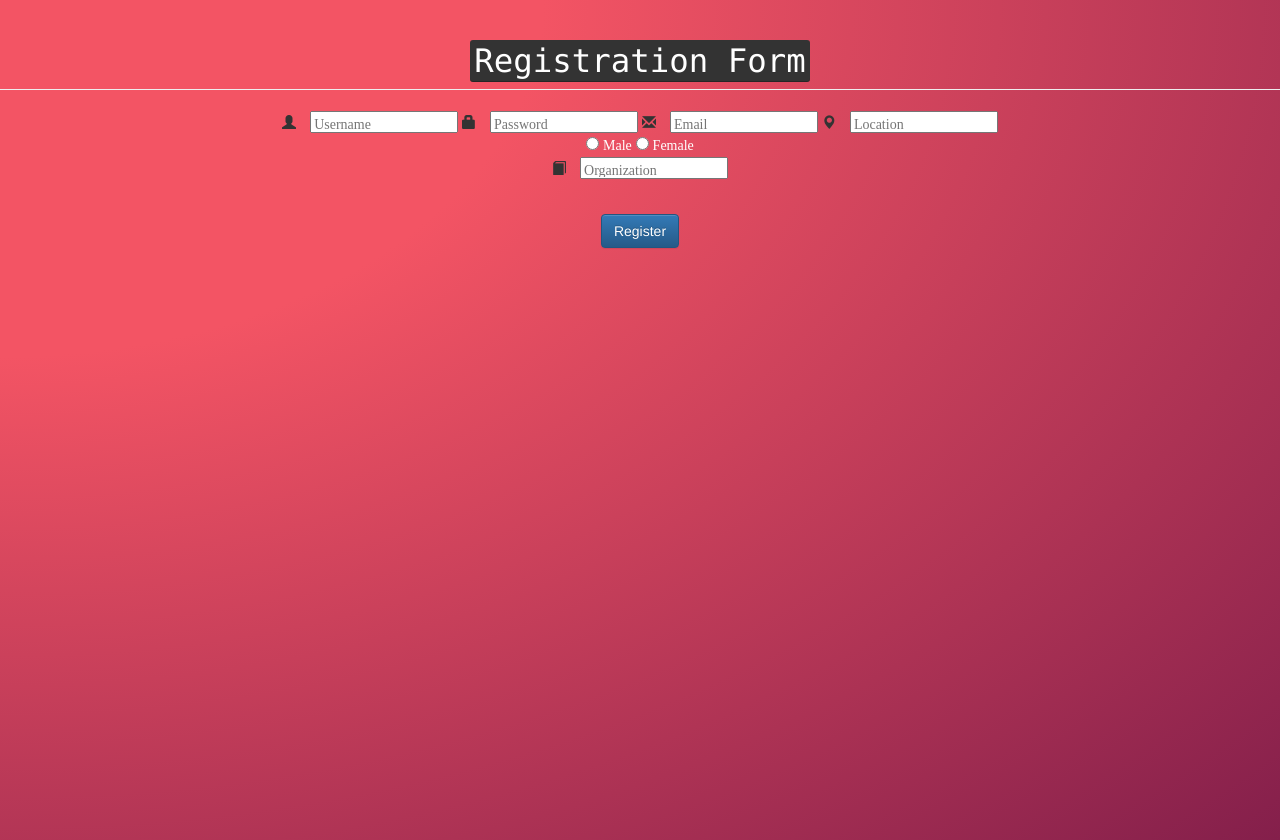
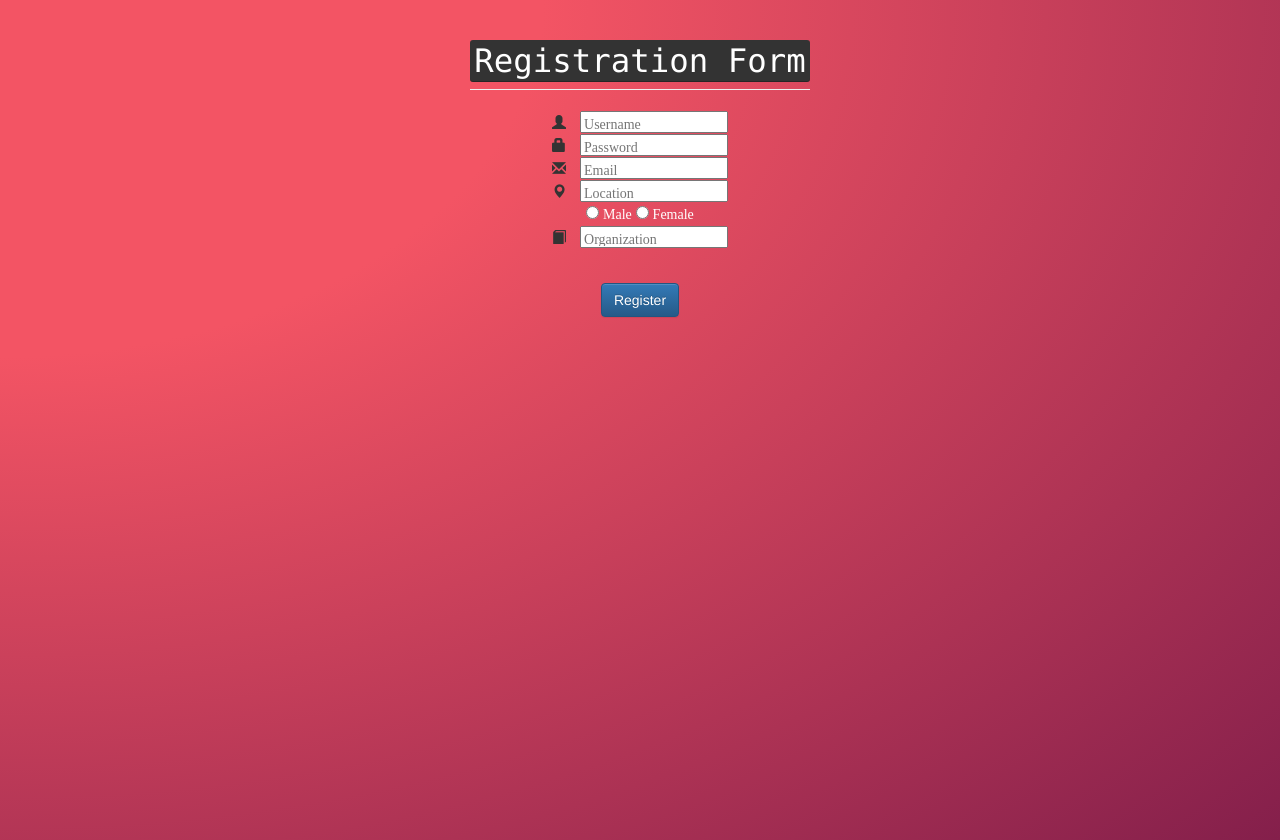
Before and after one commit to rahulpareek2440/UserRegistration, a plain HTML site: page index.html in a window 1280 px wide. Drawn offline with nearby package versions, Linux system fonts and the light colour scheme.

Commit message:
update commit
update with form size by fixing itz width

```diff
--- a/index.html
+++ b/index.html
@@ -10,8 +10,8 @@
 </head>
 
 <body>
-  <form class="form-group" action="">
-    <center>
+  <center>
+  <form class="form-group" style="width: 340px" action="">
       <h1 class="page-header"><kbd>Registration Form</kbd></h1>
       <div class="form-group">
         <div class="form-group">
@@ -42,8 +42,8 @@
           <input id="btnRegister" type="button" class="btn btn-primary" onclick=validate() value="Register">
         </div>
       </div>
-    </center>
-  </form>
+    </form
+  </center>
   <br/>
 
   <div id="DivTable"></div>
```
